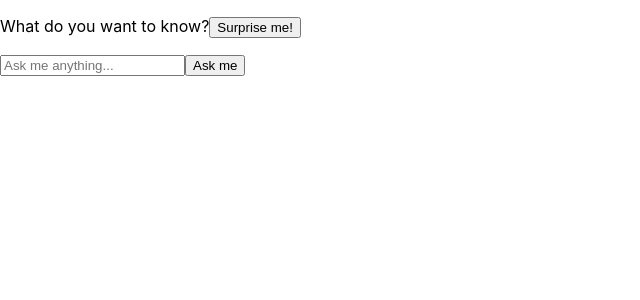
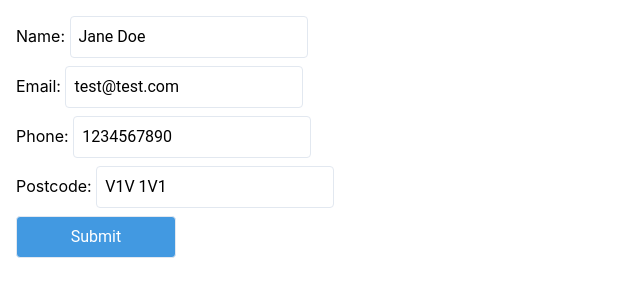
Before and after one commit to Akikaze1119/chatbot-app, a React (Create React App) app: page / in a window 1280 px wide. Shown: the top 300 px of the page, without its empty margins (0-640 px from the left). Built offline with nearby package versions, Linux system fonts and the light colour scheme; the HTML template or start-up script is replaced by a standard one.

Commit message:
feat:create form and chat function based on form data

```diff
--- a/package.json
+++ b/package.json
@@ -39,5 +39,8 @@
       "last 1 firefox version",
       "last 1 safari version"
     ]
+  },
+  "devDependencies": {
+    "tailwindcss": "^3.4.3"
   }
 }
--- a/src/App.js
+++ b/src/App.js
@@ -1,25 +1,15 @@
 import { useState } from 'react';
+import UserForm from './form';
+import { formatText } from './utils/formatText.js';
 
 function App() {
   const [value, setValue] = useState('');
   const [error, setError] = useState('');
   const [chatHistory, setChatHistory] = useState([]);
+  const [showForm, setShowForm] = useState(true);
 
-  console.log('chatHistory:', chatHistory);
-
-  const surpriseOptions = [
-    'Who won the latest Novel Peace Prize?',
-    'Where is the nearest McDonalds?',
-    'What is the capital of France?',
-  ];
-
-  const surprise = () => {
-    const randomIndex = Math.floor(Math.random() * surpriseOptions.length);
-    setValue(surpriseOptions[randomIndex]);
-  };
-
-  const getResponse = async () => {
-    if (!value) {
+  const getResponse = async (userText, history) => {
+    if (!userText) {
       setError('ERROR! Please press clear button and ask a question');
       return;
     }
@@ -27,8 +17,8 @@ function App() {
       const options = {
         method: 'POST',
         body: JSON.stringify({
-          history: chatHistory,
-          message: value,
+          history: history,
+          message: userText,
         }),
         headers: {
           'Content-Type': 'application/json',
@@ -41,7 +31,7 @@ function App() {
         ...oldChatHistory,
         {
           role: 'user',
-          parts: [{ text: value }],
+          parts: [{ text: userText }],
         },
         {
           role: 'model',
@@ -49,7 +39,6 @@ function App() {
         },
       ]);
       setValue('');
-      console.log('chatHistory:', chatHistory);
     } catch (error) {
       console.error(error);
       setError('Something went wrong! Please try again later');
@@ -63,33 +52,45 @@ function App() {
   };
 
   return (
-    <div className='app'>
-      <section>
-        <p>
-          What do you want to know?
-          <button className='surprise' onClick={surprise} disabled={!chatHistory}>
-            Surprise me!
-          </button>
-        </p>
+    <div className='w-full'>
+      <section className='m-4 max-w-4xl'>
+        {showForm && <UserForm getResponse={getResponse} onShowForm={setShowForm} />}
+        {!showForm && (
+          <div>
+            <h2 className='text-xl'>What do you want to know?</h2>
             <div className='input-container'>
               <input
+                className='w-1/2 border-2 border-gray-300 p-2 rounded-lg mr-2'
                 value={value}
                 placeholder='Ask me anything...'
                 onChange={(e) => setValue(e.target.value)}
               />
-          {!error && <button onClick={getResponse}>Ask me</button>}
+              {!error && (
+                <button
+                  onClick={() => getResponse(value, chatHistory)}
+                  disabled={chatHistory.length < 2 && true}
+                >
+                  Ask me
+                </button>
+              )}
               {error && <button onClick={clear}>Clear</button>}
             </div>
             {error && <p>error {error}</p>}
-        <div className='search-result'>
-          {chatHistory.map((chatItem, _index) => (
-            <div key={_index}>
-              <p className='answer'>
-                {chatItem.role} : {chatItem.parts[0].text}
-              </p>
+            <div className='mt-4'>
+              {chatHistory.slice(2).map((chatItem, _index) => (
+                <div className='mb-4' key={_index + 2}>
+                  <p>{chatItem.role} :</p>
+                  {chatItem.role === 'model' && (
+                    <p className='bg-violet-100 p-4'>{formatText(chatItem.parts[0].text)}</p>
+                  )}
+                  {chatItem.role === 'user' && (
+                    <p className='bg-sky-100 p-4'>{formatText(chatItem.parts[0].text)}</p>
+                  )}
                 </div>
               ))}
             </div>
+          </div>
+        )}
       </section>
     </div>
   );
--- /dev/null
+++ b/src/UserInfoInput.jsx
@@ -0,0 +1,14 @@
+export default function UserInfoInput() {
+  return (
+    <div>
+      <label>Name: </label>
+      <input
+        type='text'
+        name='name'
+        value={userInfo.name}
+        onChange={handleUserInfoChange}
+        required
+      />
+    </div>
+  );
+}
--- /dev/null
+++ b/src/form.jsx
@@ -0,0 +1,71 @@
+import { useState } from 'react';
+
+export default function UserForm({ getResponse, onShowForm }) {
+  const [userInfo, setUserInfo] = useState({
+    name: 'Jane Doe',
+    email: 'test@test.com',
+    phone: '1234567890',
+    postcode: 'V1V 1V1',
+  });
+
+  const handleUserInfoChange = (e) => {
+    const { name, value } = e.target;
+    setUserInfo((prevInfo) => ({
+      ...prevInfo,
+      [name]: value,
+    }));
+  };
+
+  const handleSubmitUserInfo = (e) => {
+    e.preventDefault();
+    let prompt = `I'm sending my info. Talk based on my info. When I ask you about location, you have to answer based on my postal code. User info: ${userInfo.name}, ${userInfo.email}, ${userInfo.phone}, ${userInfo.postcode}`;
+    getResponse(prompt, []);
+    onShowForm(false);
+  };
+
+  return (
+    <form onSubmit={handleSubmitUserInfo} className='flex flex-col gap-2'>
+      <div>
+        <label>Name: </label>
+        <input
+          type='text'
+          name='name'
+          value={userInfo.name}
+          onChange={handleUserInfoChange}
+          required
+        />
+      </div>
+      <div>
+        <label>Email: </label>
+        <input
+          type='email'
+          name='email'
+          value={userInfo.email}
+          onChange={handleUserInfoChange}
+          required
+        />
+      </div>
+      <div>
+        <label>Phone: </label>
+        <input
+          type='tel'
+          name='phone'
+          value={userInfo.phone}
+          onChange={handleUserInfoChange}
+          required
+        />
+      </div>
+      <div>
+        <label>Postcode: </label>
+        <input
+          type='text'
+          name='postcode'
+          value={userInfo.postcode}
+          onChange={handleUserInfoChange}
+          required
+        />
+      </div>
+      <button type='submit'>Submit</button>
+    </form>
+  );
+}
--- a/src/index.css
+++ b/src/index.css
@@ -1,13 +1,44 @@
+@tailwind base;
+@tailwind components;
+@tailwind utilities;
+
 body {
   margin: 0;
-  font-family: -apple-system, BlinkMacSystemFont, 'Segoe UI', 'Roboto', 'Oxygen',
-    'Ubuntu', 'Cantarell', 'Fira Sans', 'Droid Sans', 'Helvetica Neue',
-    sans-serif;
+  font-family: -apple-system, BlinkMacSystemFont, 'Segoe UI', 'Roboto', 'Oxygen', 'Ubuntu',
+    'Cantarell', 'Fira Sans', 'Droid Sans', 'Helvetica Neue', sans-serif;
   -webkit-font-smoothing: antialiased;
   -moz-osx-font-smoothing: grayscale;
 }
 
+input,
+button {
+  font-family: 'Roboto', sans-serif;
+}
+
+input {
+  padding: 0.5rem;
+  border: 1px solid #e2e8f0;
+  border-radius: 0.25rem;
+}
+
+button {
+  padding: 0.5rem 1rem;
+  border: 1px solid #e2e8f0;
+  border-radius: 0.25rem;
+  background-color: #4299e1;
+  color: white;
+  max-width: 10rem;
+}
+
+button:disabled {
+  background-color: #a0aec0;
+}
+
+li {
+  list-style-type: disc;
+  margin-left: 2rem;
+}
+
 code {
-  font-family: source-code-pro, Menlo, Monaco, Consolas, 'Courier New',
-    monospace;
+  font-family: source-code-pro, Menlo, Monaco, Consolas, 'Courier New', monospace;
 }
--- /dev/null
+++ b/src/utils/formatText.js
@@ -0,0 +1,38 @@
+import React from 'react';
+
+export const formatText = (text) => {
+  const lines = text.split('\n');
+  const formattedLines = lines.map((line, index) => {
+    if (line.startsWith('* ')) {
+      return <li key={index}>{line.slice(2)}</li>;
+    } else if (line.startsWith('**') && line.endsWith('**')) {
+      return <h3 key={index}>{line.slice(2, -2)}</h3>;
+    } else if (line.trim() === '') {
+      return <br key={index} />;
+    } else {
+      return <p key={index}>{line}</p>;
+    }
+  });
+
+  const formattedContent = [];
+  let currentList = [];
+
+  for (let i = 0; i < formattedLines.length; i++) {
+    const element = formattedLines[i];
+    if (React.isValidElement(element) && element.type === 'li') {
+      currentList.push(element);
+    } else {
+      if (currentList.length > 0) {
+        formattedContent.push(<ul key={formattedContent.length}>{currentList}</ul>);
+        currentList = [];
+      }
+      formattedContent.push(element);
+    }
+  }
+
+  if (currentList.length > 0) {
+    formattedContent.push(<ul key={formattedContent.length}>{currentList}</ul>);
+  }
+
+  return <div>{formattedContent}</div>;
+};
--- /dev/null
+++ b/tailwind.config.js
@@ -0,0 +1,8 @@
+/** @type {import('tailwindcss').Config} */
+module.exports = {
+  content: ['./src/**/*.{js,jsx,ts,tsx}'],
+  theme: {
+    extend: {},
+  },
+  plugins: [],
+};
```
Also changed, not shown: 1 other file (tests, documents, lock files or other folders). Lines whose indentation alone changed are shown as unchanged.
